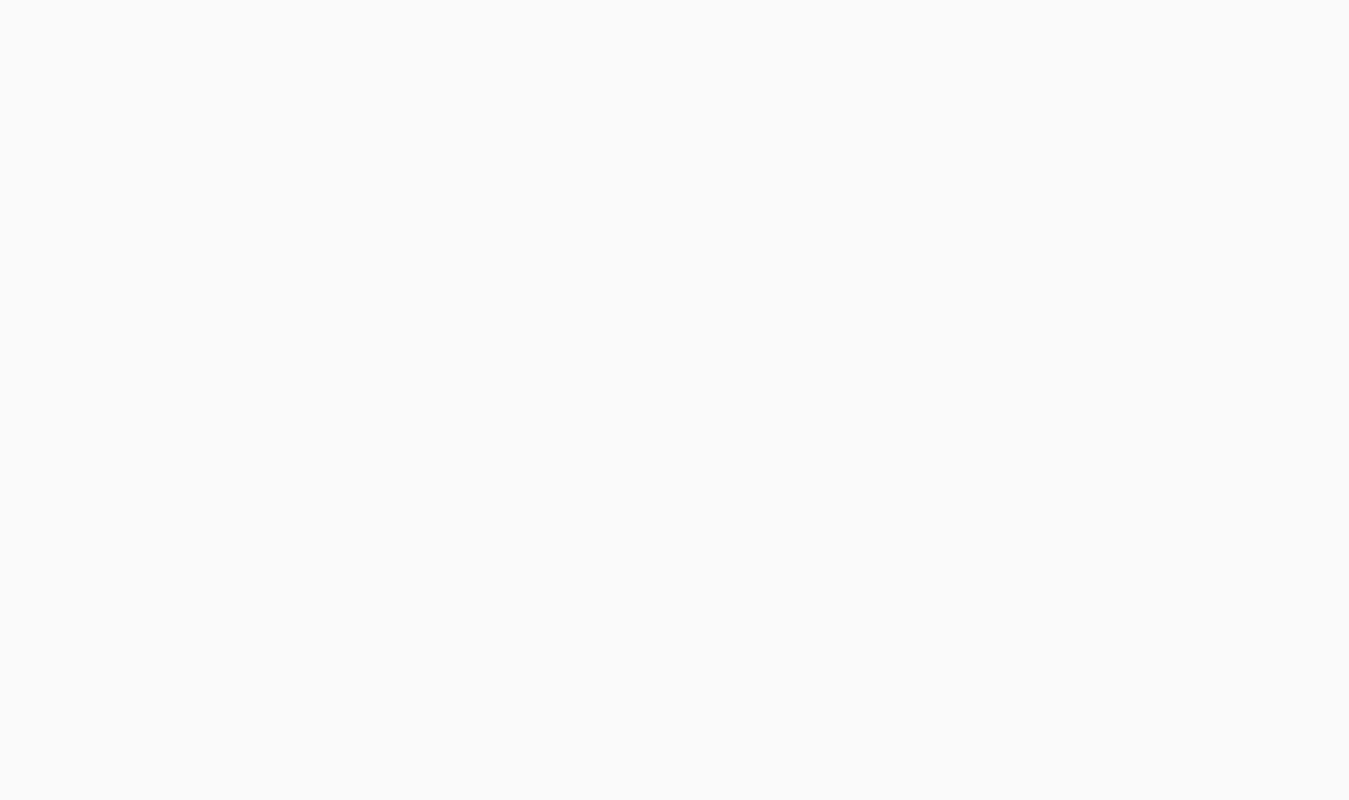
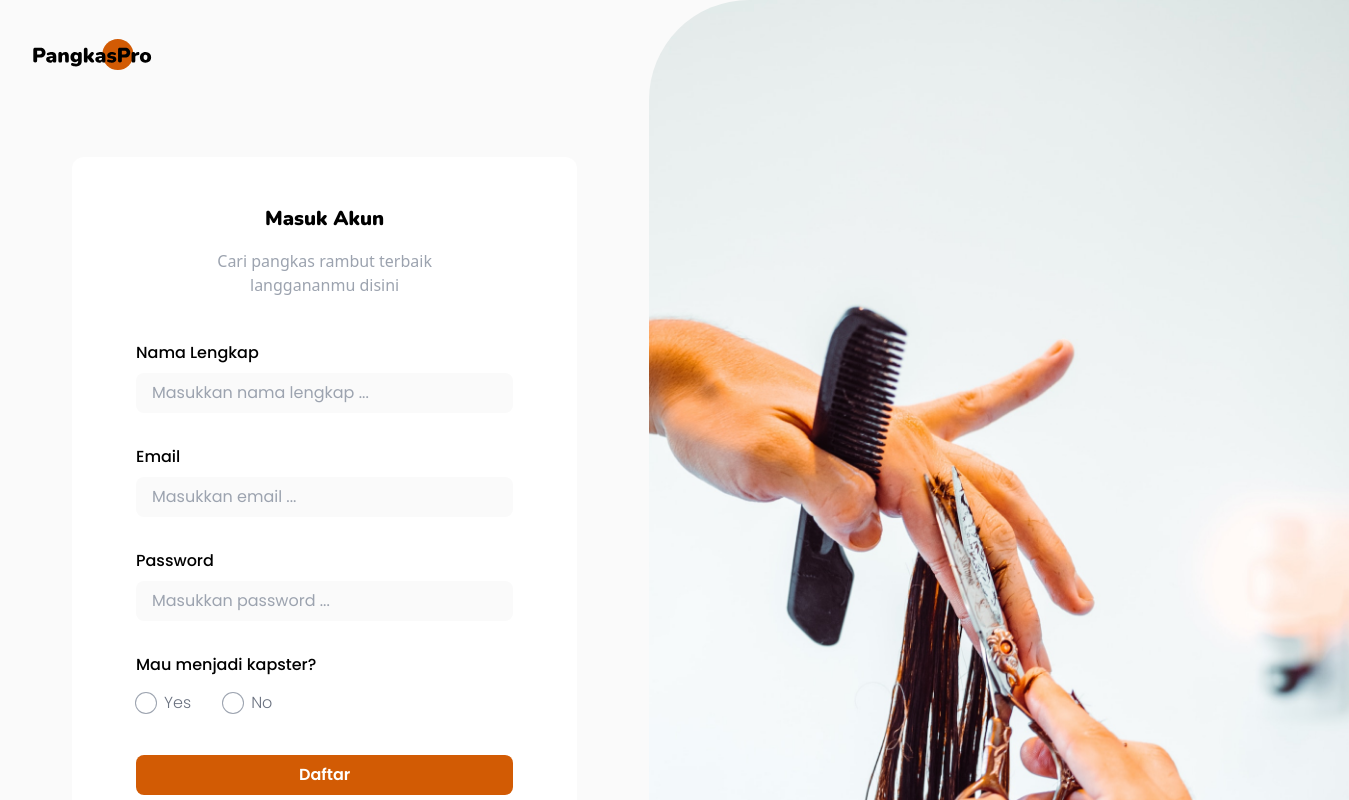
Before and after one commit to aldngrha/pangkaspro, a React (Vite) app: page /register in a window 1280 px wide. Before the commit this address had no page. Shown: the top 800 px of the page, 1349 px wide, since content can reach past the window. Built offline with nearby package versions, Linux system fonts and the light colour scheme.

Commit message:
add register page and add new props in Input component

```diff
--- a/src/App.jsx
+++ b/src/App.jsx
@@ -3,6 +3,7 @@ import LandingPage from "./pages/LandingPage.jsx";
 import DetailPage from "./pages/DetailPage";
 import { BrowserRouter as Router, Route, Routes } from "react-router-dom";
 import LoginPage from "./pages/LoginPage.jsx";
+import RegisterPage from "./pages/RegisterPage.jsx";
 
 function App() {
   return (
@@ -11,6 +12,7 @@ function App() {
         <Route path="/" element={<LandingPage />} />
         <Route path="/detail" element={<DetailPage />} />
         <Route path="/login" element={<LoginPage />} />
+        <Route path="/register" element={<RegisterPage />} />
       </Routes>
     </Router>
   );
--- a/src/components/Input.jsx
+++ b/src/components/Input.jsx
@@ -1,6 +1,13 @@
 import React from "react";
 
-export default function Input({ forLabel, label, type, placeholder, margin }) {
+export default function Input({
+  forLabel,
+  label,
+  type,
+  placeholder,
+  margin,
+  animate,
+}) {
   return (
     <div className={`flex flex-col ${margin} py-4`}>
       <label htmlFor={forLabel} className="mb-2 font-poppins font-medium">
@@ -10,6 +17,7 @@ export default function Input({ forLabel, label, type, placeholder, margin }) {
         type={type}
         className="py-2 bg-[#FAFAFA] px-4 rounded-lg font-poppins focus:outline-none"
         placeholder={placeholder}
+        onAnimationEnd={animate}
       />
     </div>
   );
--- /dev/null
+++ b/src/pages/RegisterPage.jsx
@@ -0,0 +1,151 @@
+import React, { useState } from "react";
+import Input from "../components/Input.jsx";
+import { Link } from "react-router-dom";
+import Button from "../components/Button.jsx";
+
+export default function RegisterPage() {
+  const [selectedOption, setSelectedOption] = useState("");
+  const [showInput, setShowInput] = useState(false);
+
+  const handleRadioChange = (e) => {
+    setSelectedOption(e.target.value);
+    if (e.target.value === "yes") {
+      setShowInput(true);
+    } else {
+      setShowInput(false);
+    }
+  };
+  return (
+    <section className="container">
+      <div className="flex">
+        <div className="container p-4 lg:p-8 ">
+          <img src="/assets/images/Logo.svg" alt="Logo" />
+          <div
+            className={`flex flex-col mt-5 lg:mt-20 lg:mx-10 py-12 bg-white rounded-xl transition-all duration-500  ${
+              showInput ? "h-[820px] lg:h-[830px]" : "h-[750px]"
+            }`}
+          >
+            <div className="items-center text-center pb-7">
+              <h1 className="font-nunito font-black text-xl mb-4">
+                Masuk Akun
+              </h1>
+              <p className="text-gray-400 font-light">
+                Cari pangkas rambut terbaik <br /> langgananmu disini
+              </p>
+            </div>
+            <Input
+              forLabel="Name"
+              label="Nama Lengkap"
+              type="text"
+              margin="mx-7 lg:mx-16"
+              placeholder="Masukkan nama lengkap ..."
+            />
+            <Input
+              forLabel="Email"
+              label="Email"
+              type="email"
+              margin="mx-7 lg:mx-16"
+              placeholder="Masukkan email ..."
+            />
+            <Input
+              forLabel="Password"
+              label="Password"
+              type="password"
+              margin="mx-7 lg:mx-16"
+              placeholder="Masukkan password ..."
+            />
+            <div className="my-4">
+              <div className="mx-7 lg:mx-16">
+                <p className="mb-2 font-poppins font-medium">
+                  Mau menjadi kapster?
+                </p>
+                <label className="inline-flex items-center mr-6">
+                  <input
+                    type="radio"
+                    className="appearance-none text-green-500"
+                    name="option"
+                    value="yes"
+                    onChange={handleRadioChange}
+                    checked={selectedOption === "yes"}
+                  />
+                  <span
+                    className={`rounded-full h-5 w-5 transition-all duration-500 ${
+                      selectedOption === "yes"
+                        ? "ring-offset-2 ring-gray-400 ring-1 bg-green-500"
+                        : "ring-1 ring-gray-400 bg-white"
+                    } flex items-center justify-center relative`}
+                  />
+                  <span className="ml-2 text-gray-500 font-poppins font-light">
+                    Yes
+                  </span>
+                </label>
+                <label className="inline-flex items-center">
+                  <input
+                    type="radio"
+                    className="appearance-none text-green-500"
+                    name="option"
+                    value="no"
+                    onChange={handleRadioChange}
+                    checked={selectedOption === "no"}
+                  />
+                  <span
+                    className={`ml-2 rounded-full h-5 w-5 transition-all duration-500 ${
+                      selectedOption === "no"
+                        ? "ring-offset-2 ring-gray-400 ring-1 bg-green-500"
+                        : "ring-1 ring-gray-400 bg-white"
+                    } flex items-center justify-center`}
+                  />
+                  <span className="ml-2 text-gray-500 font-poppins font-light">
+                    No
+                  </span>
+                </label>
+              </div>
+              <div
+                className={`mt-3 -mb-28 transition-opacity duration-500 ${
+                  showInput ? "opacity-100" : "opacity-0 duration-200"
+                }`}
+              >
+                <Input
+                  forLabel="Nama Pangkas"
+                  label="Nama Pangkas"
+                  type="text"
+                  margin="mx-7 lg:mx-16"
+                  placeholder="Masukkan nama pangkas ..."
+                />
+              </div>
+            </div>
+            <div
+              className={`flex flex-col ${
+                showInput
+                  ? "transition duration-500 translate-y-20"
+                  : "transition duration-500 translate-y-0"
+              }`}
+            >
+              <Button
+                onClick=""
+                text="Daftar"
+                color="mt-5 text-white bg-secondary hover:bg-secondary-hover mx-7 lg:mx-16"
+              />
+              <p className="text-center pt-4 text-gray-400 font-light font-poppins">
+                Sudah punya akun?{" "}
+                <Link
+                  to="/"
+                  className="text-secondary font-bold hover:text-secondary-hover"
+                >
+                  Masuk disini
+                </Link>
+              </p>
+            </div>
+          </div>
+        </div>
+        <div className="rounded-l-[100px] min-h-[1075px] -mr-[69px] hidden lg:inline">
+          <img
+            className="rounded-l-[100px] object-center"
+            src="/assets/images/Register.jpg"
+            alt="Login Image"
+          />
+        </div>
+      </div>
+    </section>
+  );
+}
```
Also changed, not shown: public/assets/images/Register.jpg (added).
